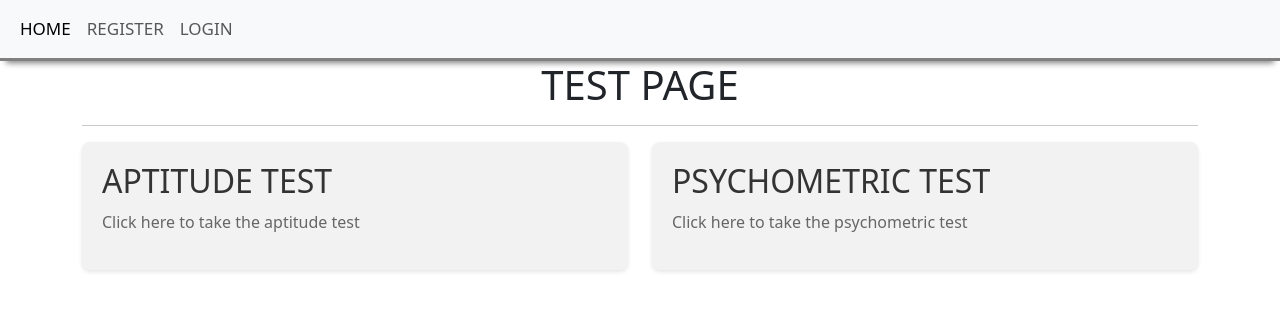
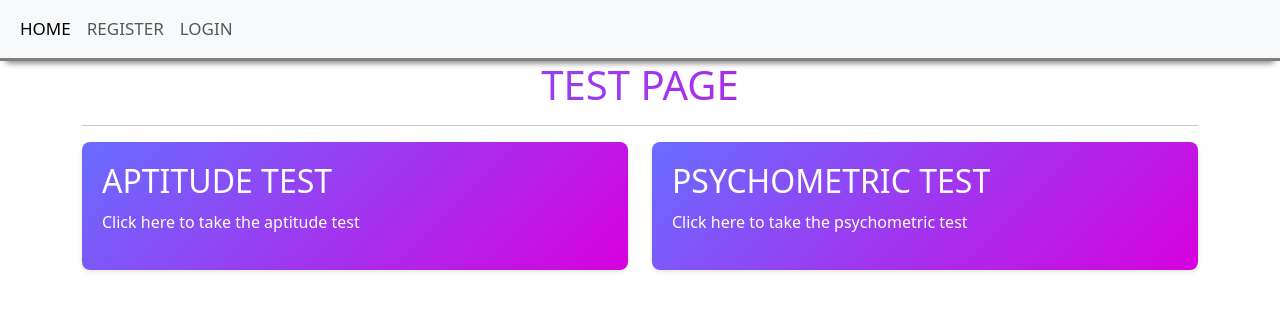
Before and after one commit to jamechoedu2fly/testing-software, a React (Create React App) app in the folder client/: page /test in a window 1280 px wide. Shown: the top 310 px of the page. Built offline with nearby package versions, Linux system fonts and the light colour scheme.

Commit message:
Made Total aptitude result in result page, changed some styles and added a message for the user when questions is loading

```diff
--- a/client/src/pages/Aptitude.js
+++ b/client/src/pages/Aptitude.js
@@ -2,8 +2,8 @@ import React, { useEffect, useState } from "react";
 import axios from "axios";
 import Layout from "../components/Layout/Layout";
 import { Link } from "react-router-dom";
-
 const Aptitude = () => {
+  const [questionsLoaded, setQuestionsLoaded] = useState(false);
   const [question, setQuestions] = useState([]);
   const [selectedAnswers, setSelectedAnswers] = useState({});
   const [totalScore, setTotalScore] = useState(0);
@@ -15,6 +15,7 @@ const Aptitude = () => {
           `${process.env.REACT_APP_API}/api/question/get-all-question/648c7c9c9aee6736740e6a12`
         );
         setQuestions(data?.allquestion);
+        setQuestionsLoaded(true);
       } catch (error) {
         console.log(error);
       }
@@ -37,12 +38,14 @@ const Aptitude = () => {
         point += q.point;
       }
     });
+    console.log(point)
     setTotalScore(point);
   };
 
   const handleSubmit = (e) => {
     e.preventDefault();
     calculateTotalScore();
+    console.log("hello")
   };
 
   return (
@@ -52,11 +55,12 @@ const Aptitude = () => {
           <div class="card-header ">
             <h1 class="text-center">Aptitude Test</h1>
           </div>
+          {questionsLoaded ? (
             <div class="card-body">
               <form onSubmit={handleSubmit}>
                 {question?.map((q, i) => (
                   <div class="card mb-4" key={q._id}>
-                  <div class="card-body">
+                    <div class="card-body card-real">
                       <h4>
                         {i + 1}. {q.question}
                       </h4>
@@ -72,7 +76,7 @@ const Aptitude = () => {
                               handleAnswerSelection(q._id, e.target.value)
                             }
                           />
-                        <label class="form-check-label" for={p}>
+                          <label class="form-check-label" htmlFor={p}>
                             {p}
                           </label>
                         </div>
@@ -81,13 +85,18 @@ const Aptitude = () => {
                   </div>
                 ))}
 
-              <Link to="/test">
                 <button type="submit" class="btn btn-primary">
                   Submit
                 </button>
+              </form>
+              <br/>
+              <Link to={`/result?score=${totalScore}`} className="btn btn-primary">
+            See Result
           </Link>
-            </form>
             </div>
+          ) : (
+            <div class="card-body">Loading questions...</div>
+          )}
           <div class="card-footer bg-light">
             <h3 class="text-center">Total Score: {totalScore}</h3>
           </div>
--- a/client/src/pages/PreAssessmentTest.js
+++ b/client/src/pages/PreAssessmentTest.js
@@ -40,7 +40,7 @@ const PreAssessmentTest = () => {
             <form >
               {question?.map((q, i) => (
                 <div className="card mb-4" key={q._id}>
-                  <div className="card-body">
+                  <div className="card-body card-real">
                     <h4>{i + 1}. {q.question}</h4>
                     <p className='p-2 ' style={{ color: 'red' }}>Mark only one Option</p>
                     {q.activities?.map((activity, index) => (
--- a/client/src/pages/Result.js
+++ b/client/src/pages/Result.js
@@ -1,7 +1,11 @@
 import React from 'react'
 import Layout from '../components/Layout/Layout'
+import { useLocation } from "react-router-dom";
+const Result = () => {
+    const location = useLocation();
+    const searchParams = new URLSearchParams(location.search);
+    const totalScore = searchParams.get("score");
 
-const Result = () => {
     return (
         <Layout>
             <div className="container p-4">
@@ -12,6 +16,7 @@ const Result = () => {
                                 <h2 className="text-center">Aptitude Test Result</h2>
                             </div>
                             <div className="card-body">
+                            <h3>Total Score: {totalScore}</h3>
                                 {/* Render the aptitude test result data */}
                                 <ul>
                                     {/* {Object.keys(aptitudeResult).map((key) => (
--- a/client/src/styles/TestPageStyle.css
+++ b/client/src/styles/TestPageStyle.css
@@ -1,9 +1,13 @@
 .section-link {
     text-decoration: none;
   }
-
+ .text-center{
+  background: linear-gradient(to right, #686dff, #d700de);
+  -webkit-background-clip: text;
+  -webkit-text-fill-color: transparent;
+ }
   .section-card {
-    background-color: #f2f2f2;
+    background: linear-gradient(135deg, #686dff, #d700de);
     padding: 20px;
     border-radius: 8px;
     box-shadow: 0 2px 4px rgba(0, 0, 0, 0.1);
@@ -15,10 +19,13 @@
   }
 
   .section-card h2 {
-    color: #333;
+    color: #fff;
     margin-bottom: 10px;
   }
 
   .section-card p {
-    color: #666;
+    color: #fff;
   }
+  .card-real{
+    background: linear-gradient(135deg, #a7a9f1, #fca4ff);
+  }
```
Lines whose indentation alone changed are shown as unchanged.
